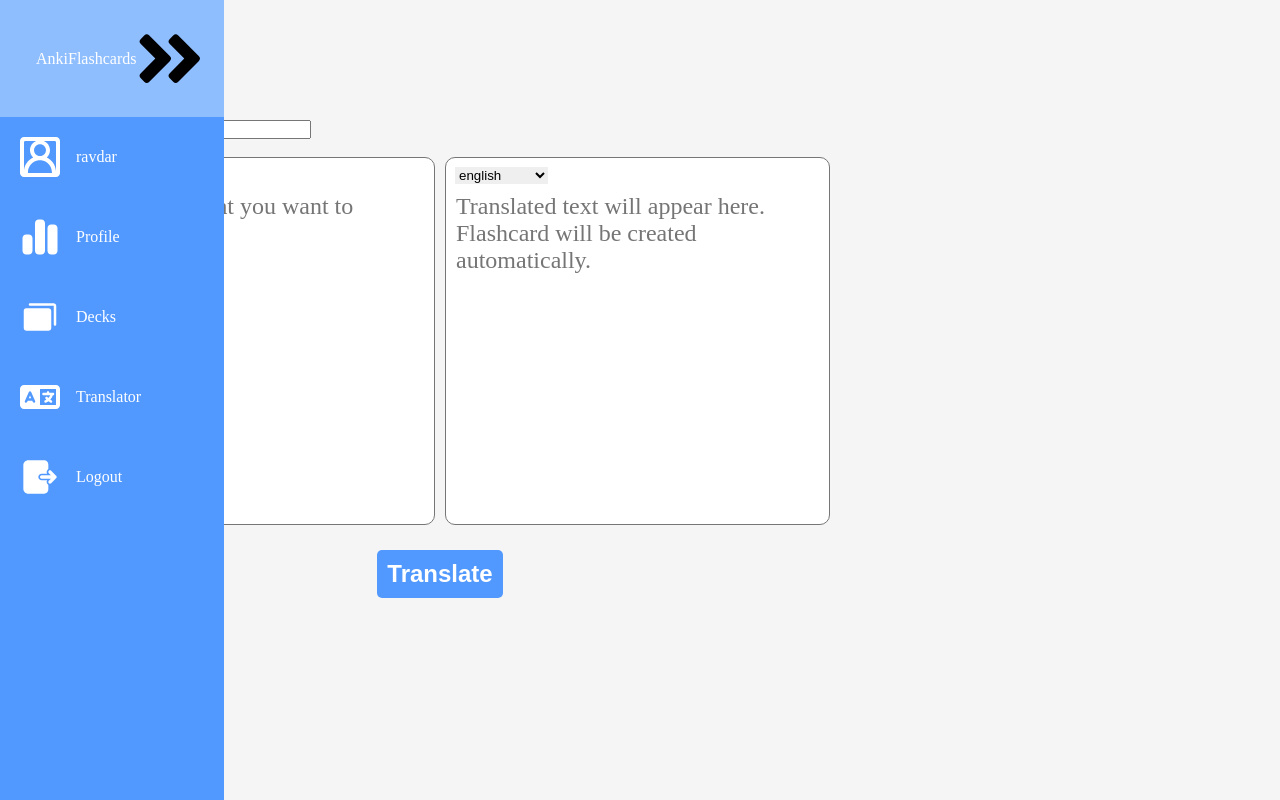
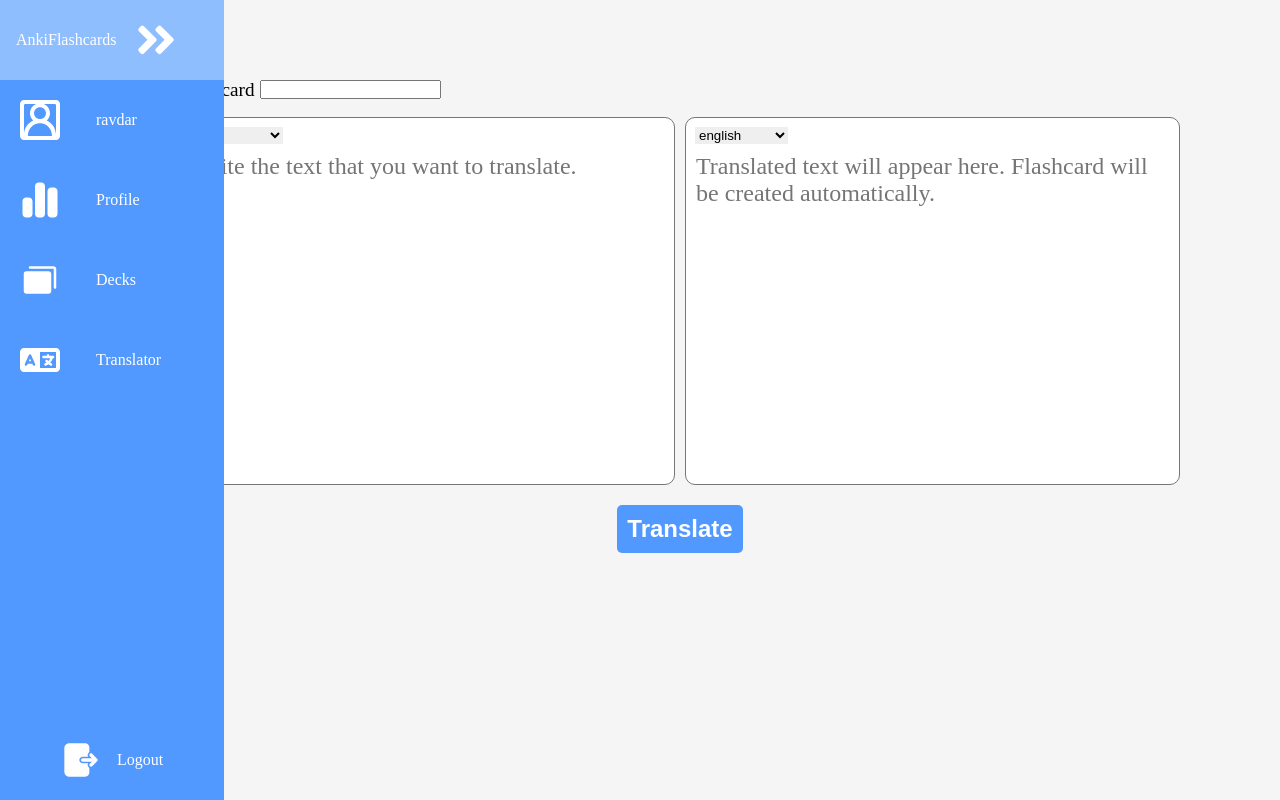
Before and after one commit to Ravdar/flashcards_translator, a Django app: page /translator/ in a window 1280 px wide. Run offline with Django 4.2, Linux system fonts and the light colour scheme; a user stored in the database is signed in; data comes from the database, SQL or seed files in the repository; some libraries are stand-ins or nearby versions; some web fonts are replaced.

Commit message:
Working sidebar

```diff
--- a/mainapp/static/styles.css
+++ b/mainapp/static/styles.css
@@ -64,7 +64,6 @@ body {
     display: flex;
     align-items: center;
     font-family: var(--MAIN-FONT);
-    max-width: 100vh;
 }
 
 body::-webkit-scrollbar {
@@ -278,10 +277,9 @@ footer {
     background-color: var(--bg-primary);
     bottom: 0;
     left: 0;
-    justify-content: center;
     background-color: var(--MAIN-BLUE);
     z-index: 2;
-    /* transition: width 200ms ease-in-out; */
+    transition: width 300ms linear;
 }
 
 .navbar:hover {
@@ -290,18 +288,21 @@ footer {
 
 .navbar ul {
     list-style: none;
-    width: 100%;
+    display: flex;
+    flex-direction: row;
+    align-items: center;
+    height: 100%;
 }
 
 .navbar ul li {
     width: 100%;
-    padding: 20px;
+    /* padding: 20px; */
     transition: all 200ms ease-in-out;
 }
 
-.navbar ul li:hover {
+/* .navbar ul li:hover {
     background-color: var(--LIGHT-BLUE);
-}
+} */
 
 .logo {
     display: none;
@@ -310,6 +311,13 @@ footer {
 .navbar a {
     display: flex;
     align-items: center;
+    height: 5rem;
+    background-color: var(--MAIN-BLUE);
+    color: white;
+}
+
+.navbar a:hover {
+    background-color: var(--LIGHT-BLUE);
 }
 
 .link-text {
@@ -320,6 +328,12 @@ footer {
 
 .navbar:hover .link-text {
     display: block;
+}
+
+.nav-link svg {
+    margin: 0 20px;
+    width: 40px;
+    min-width: 40px;
 }
 
 
@@ -348,7 +362,7 @@ footer {
     padding: 10px;
     align-self: center;
     color: white;
-    margin: 15px 0px;
+    margin: 10px 0px 20px 0px;
 }
 
 .is-flashcard-container {
@@ -543,19 +557,21 @@ select:focus {
     }
 
     .navbar ul li:last-child {
-        bottom: 0;
+        margin-top: auto;
+        justify-content: center;
+        margin-bottom: 20px;
     }
 
     /* TRANSLATOR PAGE */
 
     .translator-main {
-        margin: -75px 0px 0rem 5rem;
+        margin-top: -75px;
     }
 
     .translator-main form {
         max-height: 500px;
         max-width: 1000px;
-        ;
+        margin-left: 5rem;
     }
 
     .textareas {
--- a/mainapp/templates/mainapp/user_profile.html
+++ b/mainapp/templates/mainapp/user_profile.html
@@ -15,7 +15,7 @@
 
 <body>
     <nav class="navbar">
-        <ul class="center">
+        <ul>
             <li class="logo">
                 <a href="#" class="nav-link">
                     <span class="link-text logo-text">AnkiFlashcards</span>
@@ -34,7 +34,7 @@
                 </a>
             </li>
 
-            <li class="nav-item center">
+            <li class="nav-item">
                 <a href="#" class="nav-link">
                     <svg fill="white" width="40px" height="40px" viewBox="0 0 20 20" version="1.1"
                         xmlns="http://www.w3.org/2000/svg" xmlns:xlink="http://www.w3.org/1999/xlink">
@@ -53,7 +53,7 @@
                 </a>
             </li>
 
-            <li class="nav-item center">
+            <li class="nav-item">
                 <a href="#" class="nav-link">
                     <svg fill="white" width="40px" height="40px" xmlns="http://www.w3.org/2000/svg"
                         viewBox="0 0 448 512"><!--!Font Awesome Free 6.5.1 by @fontawesome - https://fontawesome.com License - https://fontawesome.com/license/free Copyright 2024 Fonticons, Inc.-->
@@ -64,7 +64,7 @@
                 </a>
             </li>
 
-            <li class="nav-item center">
+            <li class="nav-item">
                 <a href="#" class="nav-link">
                     <svg fill="white" width="40px" height="40px" viewBox="0 0 256 256" id="Flat"
                         xmlns="http://www.w3.org/2000/svg">
@@ -75,7 +75,7 @@
                 </a>
             </li>
 
-            <li class="nav-item center">
+            <li class="nav-item">
                 <a href="#" class="nav-link">
                     <svg xmlns="http://www.w3.org/2000/svg" fill="white" width="40px" height="40px"
                         viewBox="0 0 640 512"><!--!Font Awesome Free 6.5.1 by @fontawesome - https://fontawesome.com License - https://fontawesome.com/license/free Copyright 2024 Fonticons, Inc.-->
```
